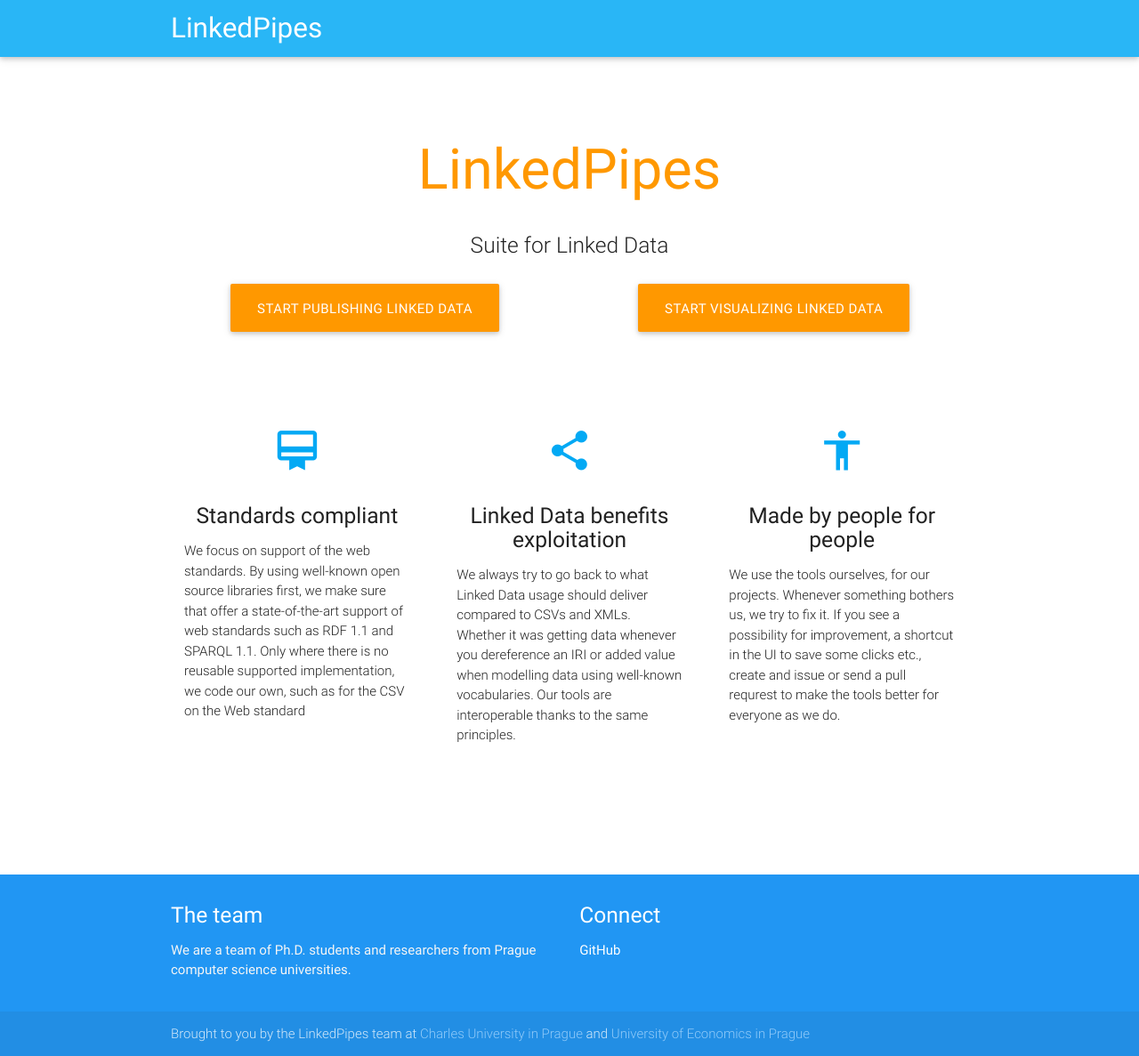
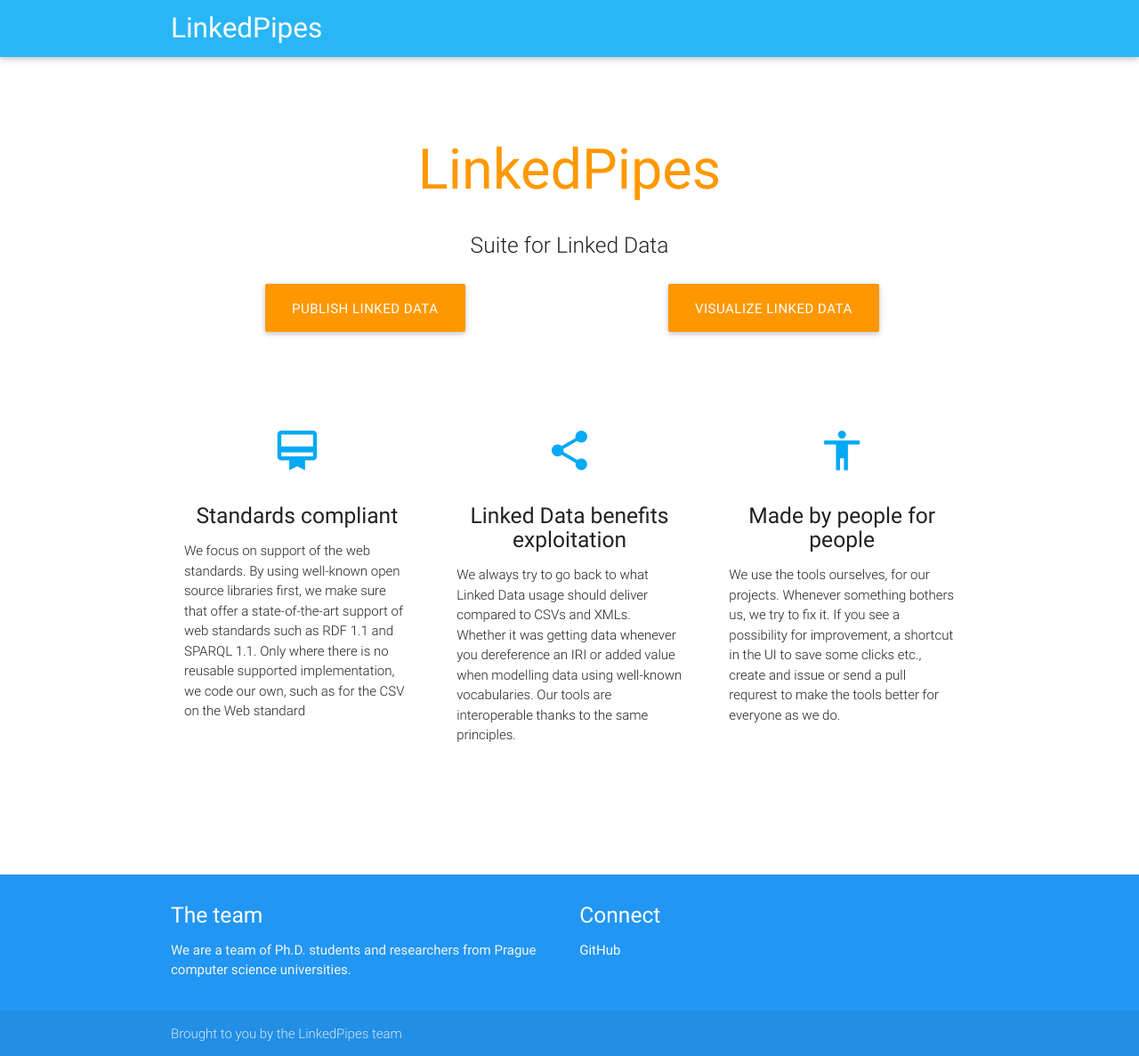
Before and after one commit to linkedpipes/linkedpipes.github.io, a Jekyll site: the page built from index.html, in a window 1280 px wide. Shown: the whole page at 89% size. Built offline with Jekyll 4.4.1, drawn with Linux system fonts in a browser that asks for light colours; nearby versions of some CDN libraries.

Commit message:
Renamed buttons to subtools

```diff
--- a/_includes/footer.html
+++ b/_includes/footer.html
@@ -26,7 +26,7 @@
     </div>
     <div class="footer-copyright">
       <div class="container">
-      Brought to you by the LinkedPipes team at <a class="blue-text text-lighten-3" href="http://cuni.cz">Charles University in Prague</a> and <a class="blue-text text-lighten-3" href="http://vse.cz">University of Economics in Prague</a>
+      Brought to you by the LinkedPipes team
       </div>
     </div>
   </footer>
--- a/index.html
+++ b/index.html
@@ -11,10 +11,10 @@
       </div>
       <div class="row center">
         <div class="col s6">
-			<a href="http://etl.linkedpipes.com" class="btn-large waves-effect waves-light orange">Start publishing Linked Data</a>
+			<a href="http://etl.linkedpipes.com" class="btn-large waves-effect waves-light orange">Publish Linked Data</a>
 		</div>
         <div class="col s6">
-			<a href="http://visualization.linkedpipes.com""  class="btn-large waves-effect waves-light orange">Start visualizing Linked Data</a>
+			<a href="http://visualization.linkedpipes.com""  class="btn-large waves-effect waves-light orange">Visualize Linked Data</a>
 		</div>
       </div>
       <br><br>
```
